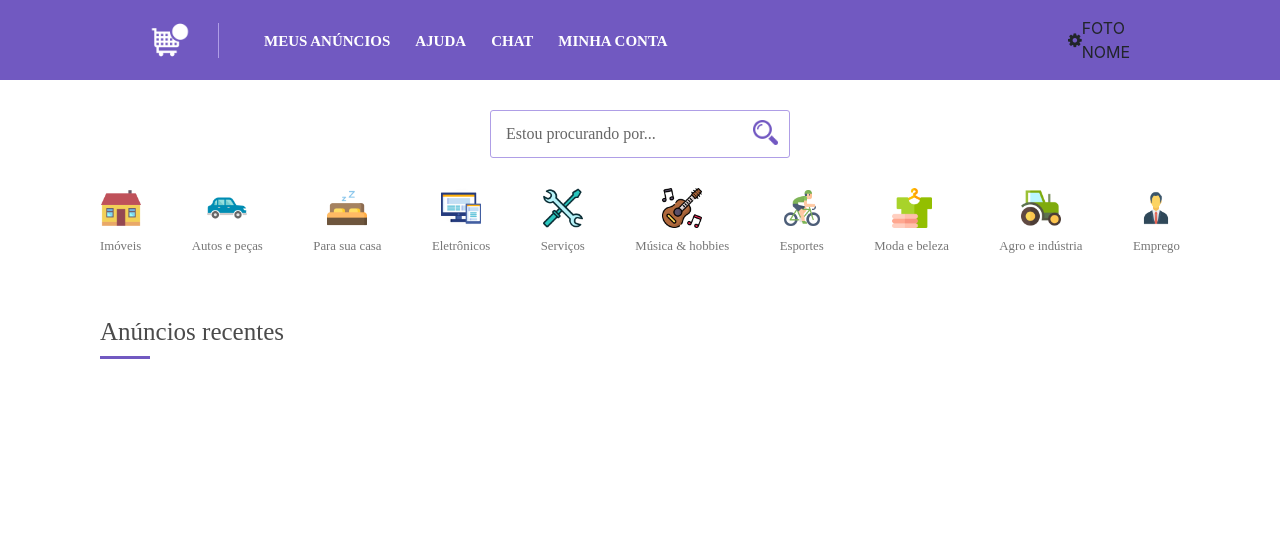
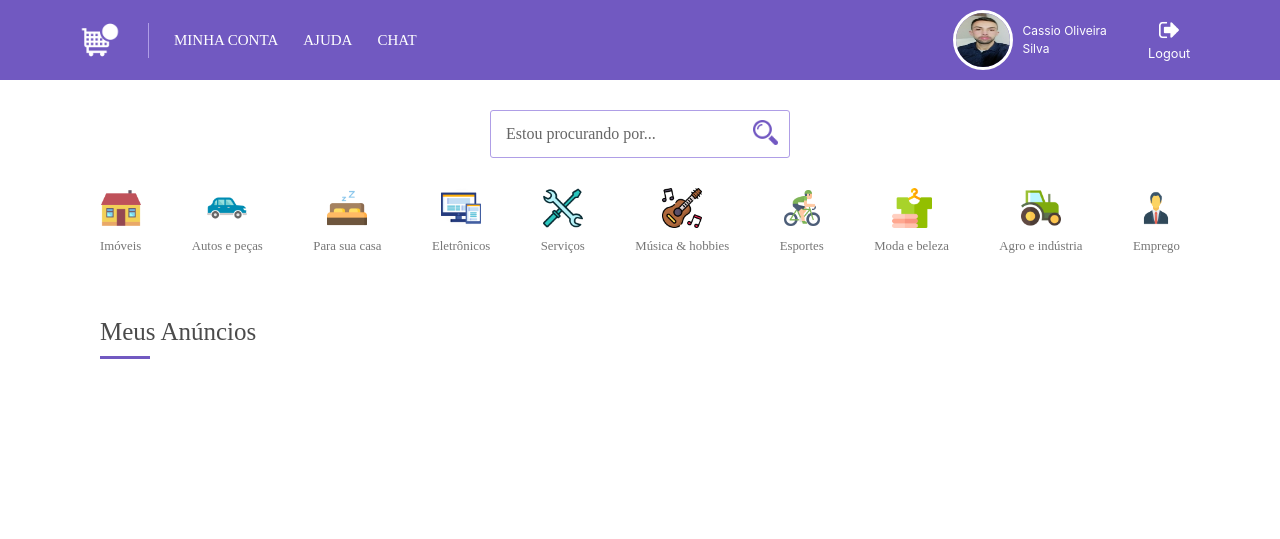
Before and after one commit to intwone/ad-site, a PHP site: page / in a window 1280 px wide. Shown: the top 539 px of the page. Run offline with PHP 8.4, Linux system fonts and the light colour scheme; the visitor is signed in with stand-in values (Sample User, id 1); some web fonts are replaced.

```diff
--- a/public/index.php
+++ b/public/index.php
@@ -105,9 +105,14 @@
 
 <div class="box-ads">
   <div class="list-ads">
-    <div class="ads-new">Anúncios recentes</div>
+    <?php if(isset($_SESSION['userLogged']) && !empty($_SESSION['userLogged'])): ?>
+      <div class="ads-new">Meus Anúncios</div>
+    <?php else: ?>
+      <div class="ads-new">Anúncios recentes</div>
+    <?php endif; ?>
     <div class="ads-bar"></div>
     <div class="ads"></div>
+
   </div>
 </div>
 
--- /dev/null
+++ b/public/logout.php
@@ -0,0 +1,5 @@
+<?php
+session_start();
+unset($_SESSION['userLogged']);
+header("Location: ./");
+?>
--- a/src/assets/css/index.css
+++ b/src/assets/css/index.css
@@ -52,7 +52,7 @@
 .navbar {
   height: 80px;
   width: 100%;
-  padding: 0 150px;
+  padding: 0 80px;
 }
 
 .brand img {
@@ -75,9 +75,6 @@
 .menu-items {
   width: 100%;
   display: flex;
-  flex-direction: row;
-  justify-content: flex-start;
-  margin-left: 20px;
 }
 
 .menu-items a:hover {
@@ -91,8 +88,6 @@
   color: #fff;
   text-transform: uppercase;
   font-size: 15px;
-  margin-top: 3px;
-  font-weight: bold;
 }
 
 .style-text a {
@@ -300,3 +295,40 @@ footer {
   color: rgb(175, 158, 230);
   transition: 0.3s;
 }
+
+.user-bar {
+  display: flex;
+  width: 345px;
+  align-items: center;
+  justify-content: space-between;
+}
+
+.user-name {
+  color: #fff;
+  padding: 0px 10px;
+  font-size: 12px;
+}
+
+.user-photo img {
+  width: 60px;
+  height: 60px;
+  border-radius: 50%;
+  border: 3px solid #ffff;
+}
+
+.user-logout {
+  text-align: center;
+}
+
+.user-logout img {
+  width: 20px;
+  height: 20px;
+}
+
+.user-logout a {
+  text-decoration: none;
+}
+
+.user-logout a small {
+  color: #fff;
+}
--- a/src/pages/header.php
+++ b/src/pages/header.php
@@ -1,4 +1,6 @@
-<?php require_once '../src/controllers/config.php'; ?>
+<?php
+require_once '../src/controllers/config.php';
+?>
 
 <!doctype html>
 <html lang="en">
@@ -25,19 +27,24 @@
         <div class="divisor"></div>
 
         <div class="menu-items">
-          <div class="style-text"><a href="">Meus anúncios</a></div>
+          <?php if(isset($_SESSION['userLogged']) && !empty($_SESSION['userLogged'])): ?>
+          <div class="style-text"><a href="">Minha Conta</a></div>
+          <?php endif; ?>
           <div class="style-text"><a href="">Ajuda</a></div>
           <div class="style-text"><a href="">Chat</a></div>
-          <div class="style-text"><a href="">Minha Conta</a></div>
         </div>
 
         <?php if(isset($_SESSION['userLogged']) && !empty($_SESSION['userLogged'])): ?>
-          <div><i class="fa fa-cog"></i></div>
-          <div>
-            <div>FOTO</div>
-            <div>NOME</div>
+          <div class="user-bar">
+            <div class="user-photo"><img src="../src/assets/images/user.png" alt=""></div>
+            <div class="user-name">Cassio Oliveira Silva</div>
+            <div class="user-logout">
+              <a href="logout.php">
+                <img src="../src/assets/images/sign-out.png" alt="">
+                <small>Logout</small>
+              </a>
+            </div>
           </div>
-          <div><i class="fa fa-sign-out-alt"></i></div>
         <?php else: ?>
           <div class="style-button">
             <div>
--- a/src/pages/register.php
+++ b/src/pages/register.php
@@ -16,7 +16,7 @@
   <body>
     <div class="container">
       <div class="register-body">
-        <form class="form-body" method="POST" action="">
+        <form class="form-body" method="POST">
           <div class="register-title">Criar conta</div>
 
           <!-- php commands start -->
@@ -69,7 +69,7 @@
           <i class="fa fa-lock icon"></i>
 
           <div class="button-submit">
-            <button type="submit" data-toggle="modal" data-target="#exampleModal">Cadastrar</button>
+            <button>Cadastrar</button>
           </div>
 
           <div class="signup-social">
```
Also changed, not shown: src/classes/Users.php (+8 -4 lines), src/pages/login.php (+5 -3 lines), src/pages/panel-user.php (+114 -0 lines), src/pages/test.php (+16 -15 lines), src/assets/images/sign-out.png (added), src/assets/images/user.png (added), src/assets/images/user.svg (added), src/pages/user.jpg (added).
